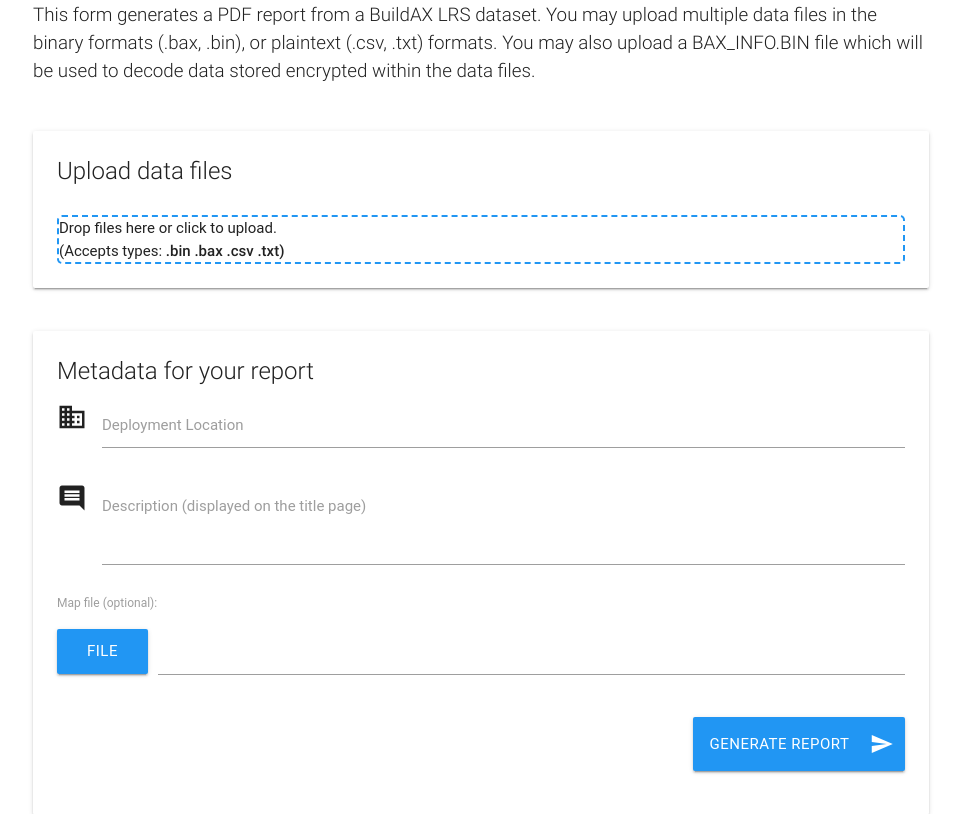
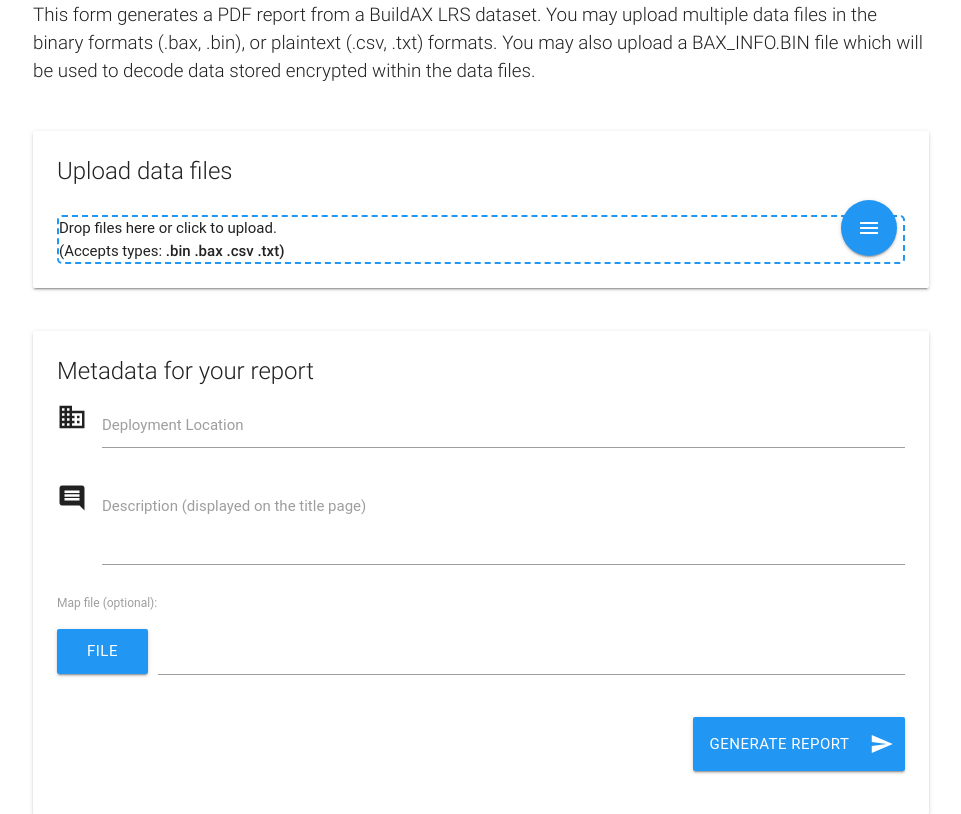
Before and after one commit to sjmf/reportgen, a Flask app: page / in a window 1280 px wide. Shown: the part 155-969 px from the top of the page, without its empty margins (159-1120 px from the left). Run offline with Flask 2, Linux system fonts and the light colour scheme; data that the repository does not hold is empty; parts of the project's set-up code (start-up, migrations or seed data) failed here and were passed over; some libraries are stand-ins or nearby versions; some web fonts are replaced.

Commit message:
Add display of files already on the server, and functionality to clear files and run batch uploads

```diff
--- a/templates/upload.htm
+++ b/templates/upload.htm
@@ -1,5 +1,4 @@
 <!DOCTYPE html>
-
 <title>Upload Files</title>
 <!-- Online resources -->
 <link rel="stylesheet" href="http://fonts.googleapis.com/icon?family=Material+Icons">
@@ -24,16 +23,15 @@ dt:after { content: ": "; }
 { background: #3949ab; border-radius: 0; }
 #upload-progress.progress.collapsed
 { opacity:0; width: 0; }
-#upload-progress.progress {
-  transition: width 2s ease-out;
-  transition: opacity 2s ease-out;
-  width: 50%; margin: 0 auto;
-}
+#upload-progress.progress
+{ width: 50%; margin: 0 auto; }
+.fixed-action-btn
+{ position: absolute; display: inline-block; right: 32px; bottom: 32px; }
 </style>
 
 <meta name="viewport" content="width=device-width, initial-scale=1.0"/>
 
-<!-- body -->
+<body>
 
 <nav class="top-nav indigo darken-1">
   <div class="container">
@@ -64,6 +62,16 @@ dt:after { content: ": "; }
         Drop files here or click to upload.<br>
         <span class="note needsclick">(Accepts types: <strong>.bin .bax .csv .txt)</strong></span>
       </div>
+
+      <div id="#file-actions" class="fixed-action-btn horizontal click-to-toggle">
+        <a class="btn-floating btn-large blue">
+          <i class="material-icons">menu</i>
+        </a>
+        <ul>
+          <li><a title="Delete all files" id="clear-files" class="btn-floating red"><i class="material-icons">delete</i></a></li>
+          <li><a title="Toggle autoprocess queue" id="toggle-process" class="btn-floating yellow"><i class="material-icons">pause</i></a></li>
+        </ul>
+      </div>
     </form>
 
   </div></div><!--card, card-content-->
@@ -74,7 +82,7 @@ dt:after { content: ": "; }
   <div class="card"><div class="card-content">
     <span class="card-title">Metadata for your report</span>
 
-    <form id="form-metadata" action="/metadata">
+    <form id="form-metadata" method="post" action="/generate">
       <div class="input-field">
         <i class="material-icons prefix">business</i>
         <label for="location"> Deployment Location </label>
@@ -233,15 +241,56 @@ $(function(){
     }
   });
 
+  $("#clear-files").click(function(e){
+    $.post('/clear', function(files) {
+      console.log("files-cleared")
+      Materialize.toast('Files cleared from server', 4000)
+      drz.removeAllFiles()
+    })
+  })
+
+  $("#toggle-process").click(function(e){
+    drz.options.autoProcessQueue = !drz.options.autoProcessQueue
+
+    colors=["green","yellow"]
+    icons=["play_arrow","pause"]
+    $("#toggle-process").removeClass(colors[+(!drz.options.autoProcessQueue)])
+                        .addClass(colors[+(drz.options.autoProcessQueue)])
+    $("#toggle-process i.material-icons").html(icons[+(drz.options.autoProcessQueue)])
+
+    Materialize.toast((drz.options.autoProcessQueue) ? "Uploading files automatically" : "Queueing files", 4000)
+    drz.processQueue()
+  })
+
   $.post('/files', function(files) {
+    if(files.length > 0)
+      $('#file-drop').addClass("dz-started")
+
     for (f in files) {
       f=files[f]
       console.log(f)
-      drz.previewsContainer.appendChild(
-        Dropzone.createElement(
+
+      fileElement = Dropzone.createElement(
         drz.options.previewTemplate.trim()
       )
-      )
+      $(fileElement).addClass("dz-processing dz-success dz-complete")
+      $(fileElement).find("[data-dz-name]").text(f.original_name)
+      $(fileElement).find("[data-dz-size]").html(drz.filesize(f.file_size))
+      drz.previewsContainer.appendChild(fileElement)
+
+      drz.files.push({
+        'upload':{
+          'progress':100,
+          'bytesSent':f.file_size,
+          'total':f.file_size,
+        },
+        'status':Dropzone.SUCCESS,
+        'type':f.content_type,
+        'name':f.original_name,
+        'size':f.file_size,
+        'accepted':true,
+        'previewElement':fileElement
+      })
     }
   })
 
```
Lines whose indentation alone changed are shown as unchanged.
